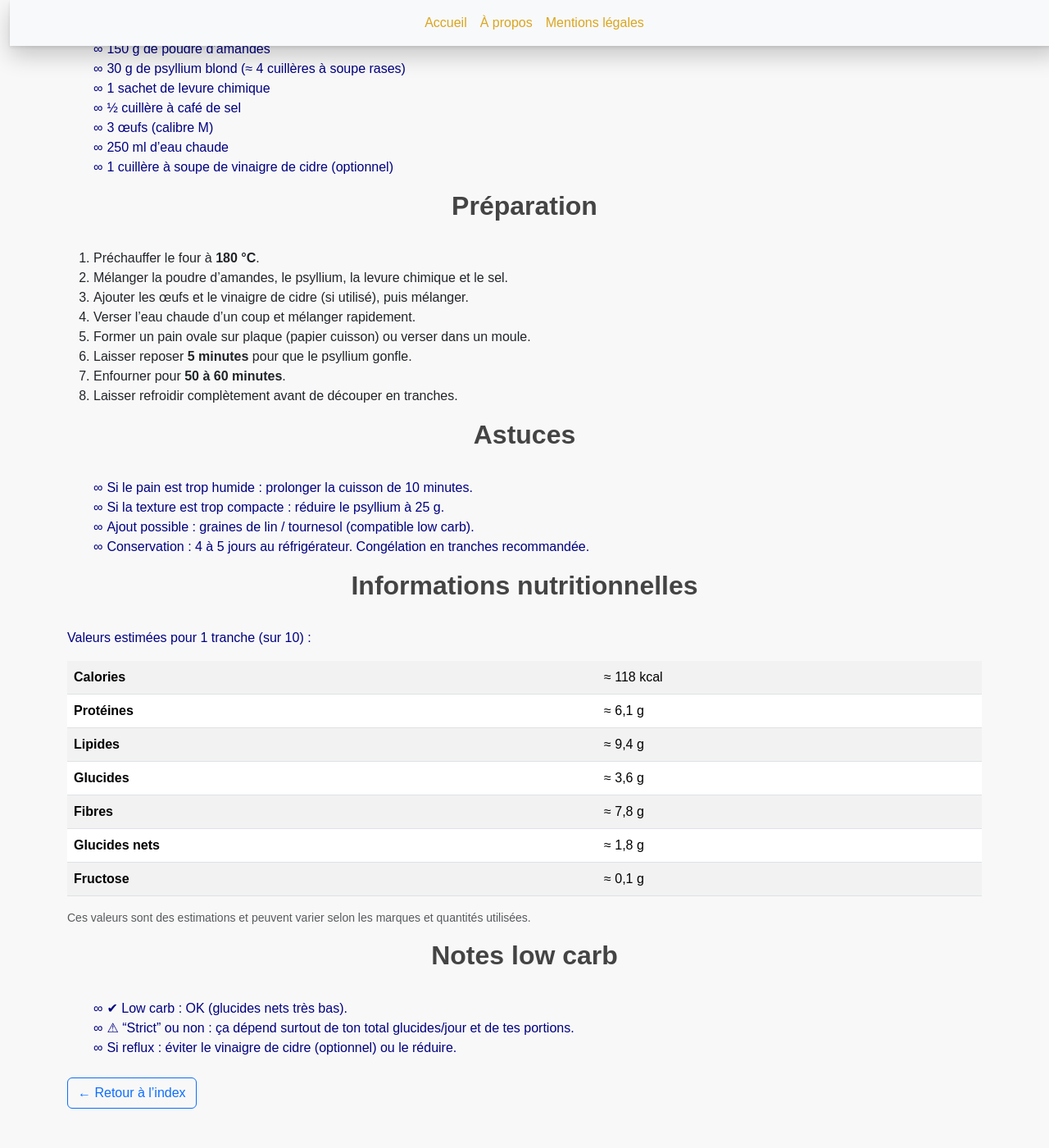
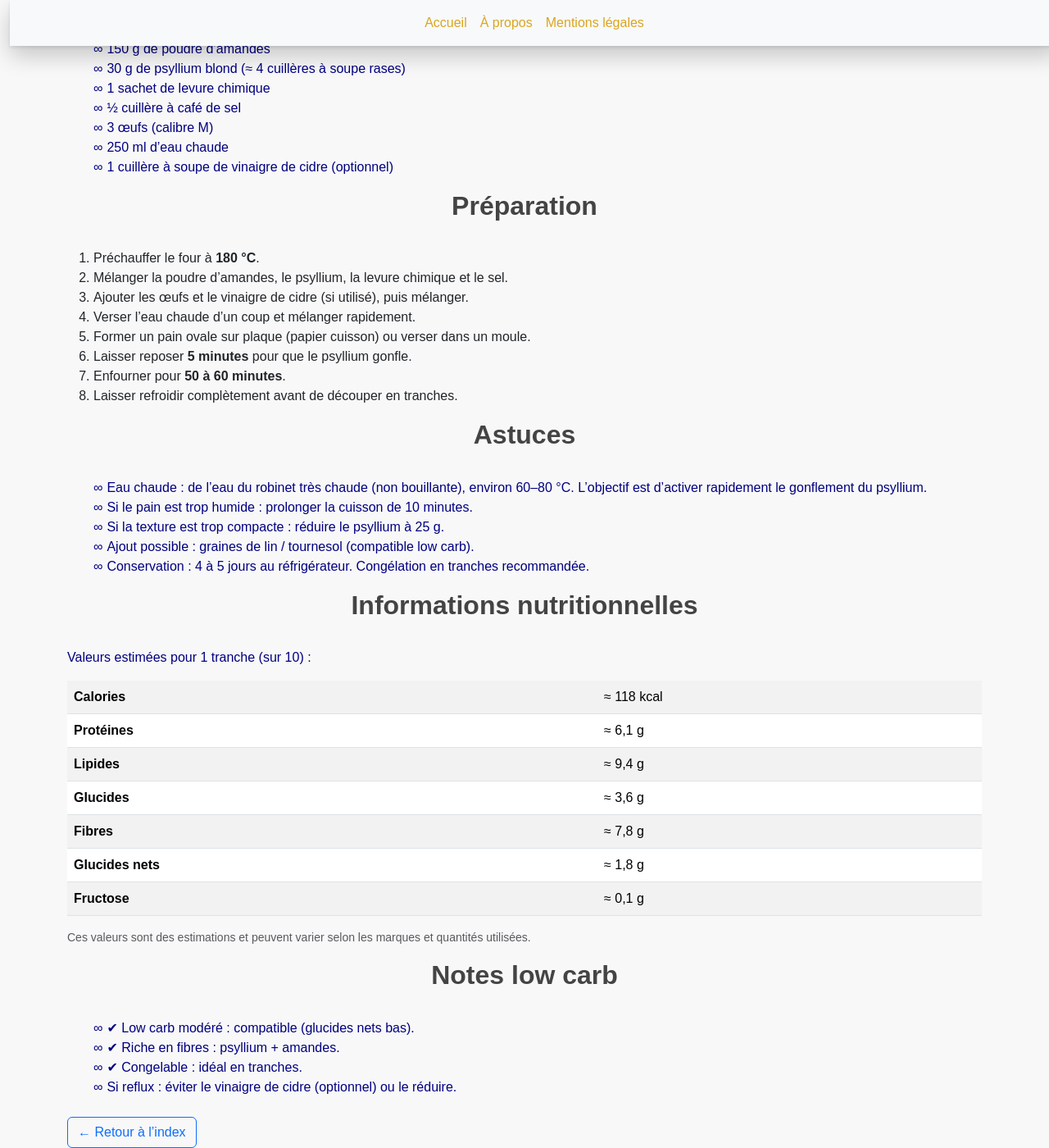
Before and after one commit to laurie-boissay/laurie-boissay.github.io, a Jekyll site: the page built from recettes/pain.html, in a window 1280 px wide and 1400 px high, scrolled down 334 px. Shown: the whole window at 82% size. Built offline with Jekyll 4.4.1, drawn with Linux system fonts in a browser that asks for light colours; before the commit the page ends 1686 px from its top, so only the background shows below that; some of the changed text lies outside the part shown.

Commit message:
Update pain.html
cat et tag

```diff
--- a/recettes/pain.html
+++ b/recettes/pain.html
@@ -1,21 +1,25 @@
 ---
 layout: recipe
 title: "Pain — Recettes low carb"
-description: "Pain low carb maison sans farine de blé, riche en fibres, faible en glucides nets"
+description: "Pain low carb maison sans farine de blé, riche en fibres, faible en glucides nets."
 recipe_title: "Pain à la poudre d'amandes"
-recipe_subtitle: "Boulangerie — low carb modéré"
-recipe_group: "Recettes de base"
+recipe_subtitle: "Pain / base — low carb modéré"
+recipe_group: "Bases"
 recipe_sort: "Pain a la poudre d'amandes"
+tags:
+  - low-carb-modere
+  - riche-en-fibres
+  - congelable
 
 extra_head: |
   <script type="application/ld+json">
   {
     "@context": "https://schema.org",
     "@type": "Recipe",
-    "name": "Pain",
+    "name": "Pain à la poudre d'amandes",
     "description": "Pain low carb maison sans farine de blé, riche en fibres, faible en glucides nets.",
     "recipeYield": "1 pain (≈ 10 tranches)",
-    "recipeCategory": "Boulangerie / pain",
+    "recipeCategory": "Base / pain",
     "prepTime": "PT10M",
     "cookTime": "PT55M",
     "totalTime": "PT65M",
@@ -75,10 +79,11 @@ extra_head: |
 
 <h2>Astuces</h2>
 <ul>
-  <li>Si le pain est trop humide : prolonger la cuisson de 10 minutes.</li>
-  <li>Si la texture est trop compacte : réduire le psyllium à 25 g.</li>
+  <li><strong>Eau chaude</strong> : de l’eau du robinet très chaude (non bouillante), environ <strong>60–80 °C</strong>. L’objectif est d’activer rapidement le gonflement du psyllium.</li>
+  <li>Si le pain est trop humide : prolonger la cuisson de <strong>10 minutes</strong>.</li>
+  <li>Si la texture est trop compacte : réduire le psyllium à <strong>25 g</strong>.</li>
   <li>Ajout possible : graines de lin / tournesol (compatible low carb).</li>
-  <li>Conservation : 4 à 5 jours au réfrigérateur. Congélation en tranches recommandée.</li>
+  <li>Conservation : 4 à 5 jours au réfrigérateur. <strong>Congélation en tranches</strong> recommandée.</li>
 </ul>
 
 <h2>Informations nutritionnelles</h2>
@@ -104,7 +109,8 @@ extra_head: |
 
 <h2>Notes low carb</h2>
 <ul>
-  <li>✔ Low carb : OK (glucides nets très bas).</li>
-  <li>⚠ “Strict” ou non : ça dépend surtout de ton total glucides/jour et de tes portions.</li>
+  <li>✔ <strong>Low carb modéré</strong> : compatible (glucides nets bas).</li>
+  <li>✔ <strong>Riche en fibres</strong> : psyllium + amandes.</li>
+  <li>✔ <strong>Congelable</strong> : idéal en tranches.</li>
   <li>Si reflux : éviter le vinaigre de cidre (optionnel) ou le réduire.</li>
 </ul>
```
